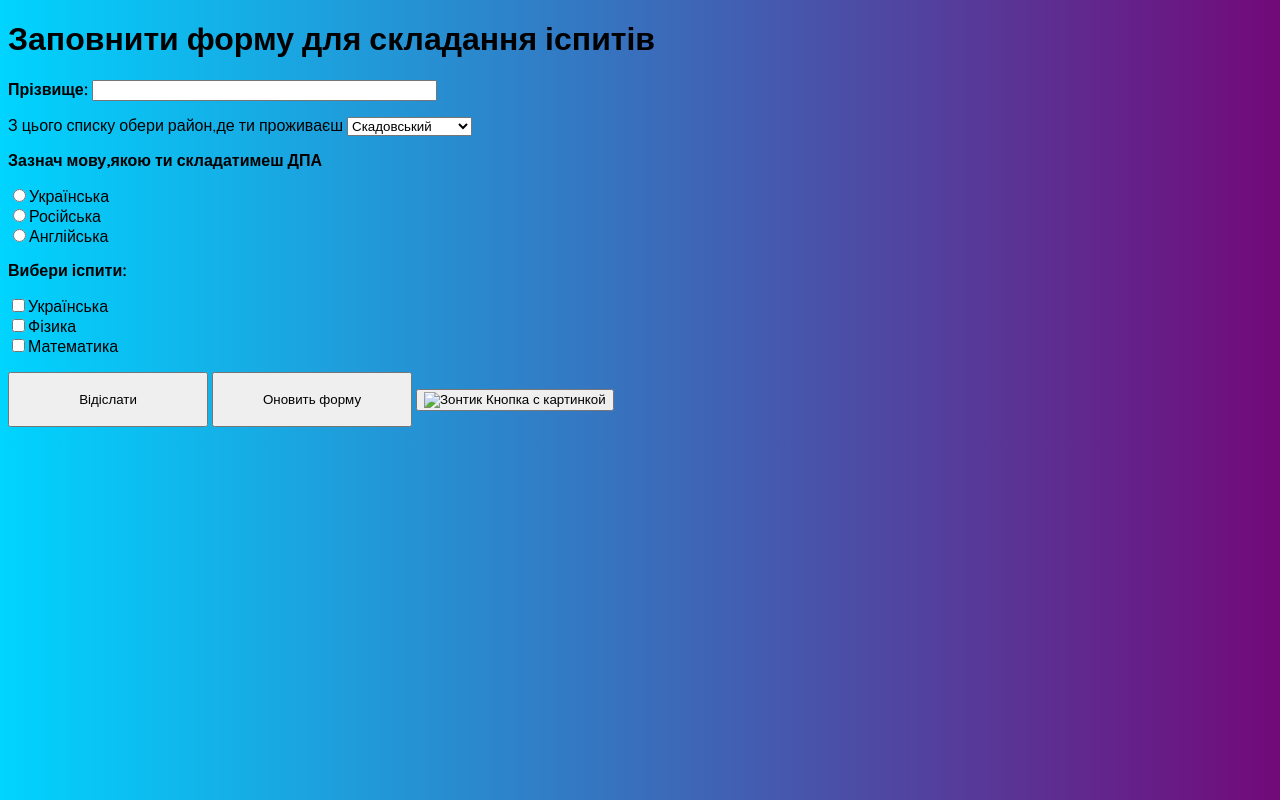
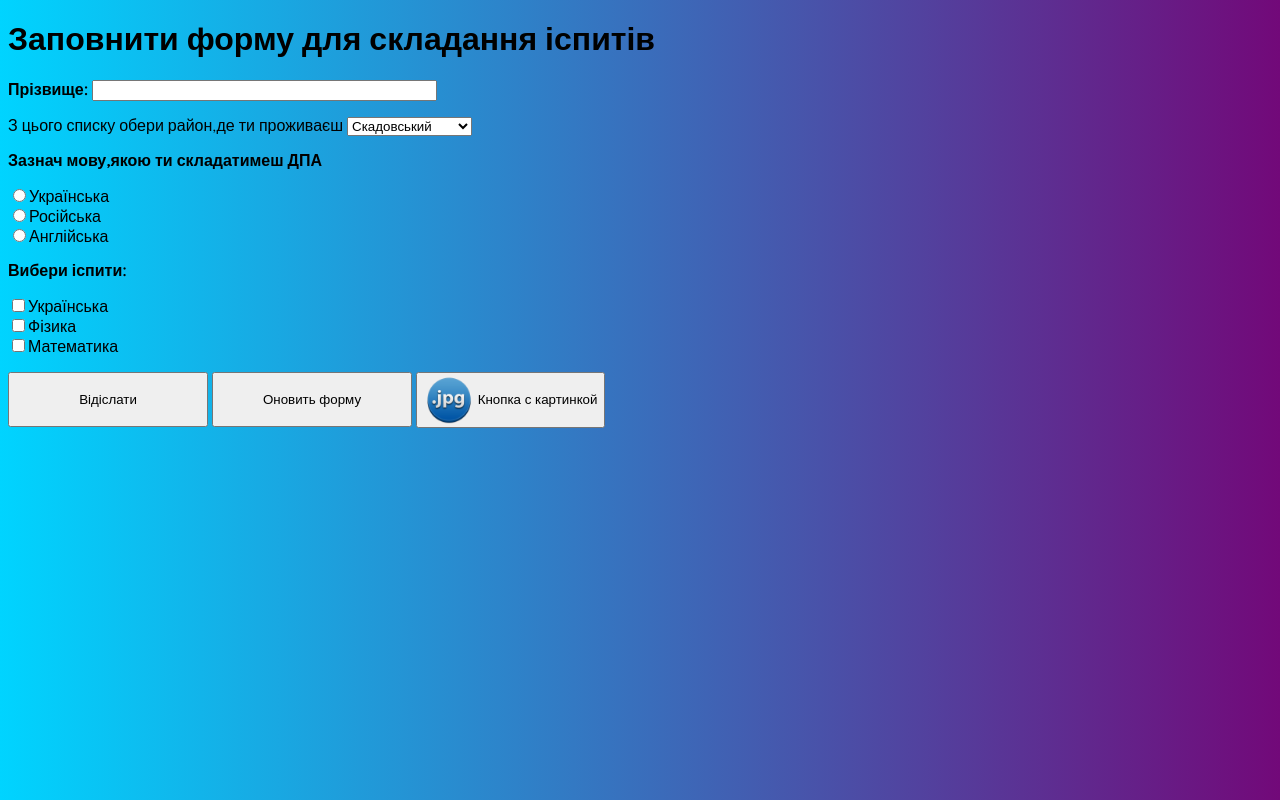
Before and after one commit to FixsRise/FixsRise.github.io, a plain HTML site: page html4/index.html in a window 1280 px wide. Drawn offline with Linux system fonts and the light colour scheme.

Commit message:
Update index.html

```diff
--- a/html4/index.html
+++ b/html4/index.html
@@ -44,7 +44,7 @@
   <p><input type="submit" name="answer1" value="Відіслати" style="height: 55px; width: 200px;" >
   <input type="reset" name="answer2" value="Оновить форму" style="height: 55px; width: 200px;">
 
-    <button><img src="FixsRise.github.io/html4/1.png
+    <button><img src="/html4/1.png
 " alt="Зонтик"
           style="vertical-align: middle; width: 50px; height: 50px;" > Кнопка с картинкой</button></p>
  </body>
```
